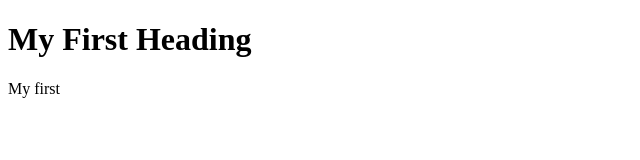
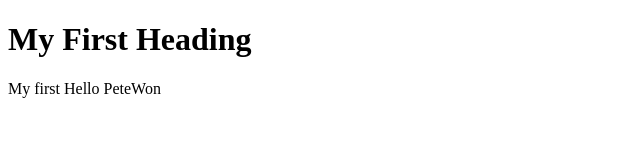
Before and after one commit to Hermie-Wormie/Phishing-Email-Detection, a plain HTML site: page index.html in a window 1280 px wide. Shown: the whole page, without its empty margins (0-640 px from the left). Drawn offline with Linux system fonts and the light colour scheme.

Commit message:
Test Push

```diff
--- a/index.html
+++ b/index.html
@@ -3,7 +3,7 @@
 <body>
 
 <h1>My First Heading</h1>
-<p>My first <paragraph class="mm"></paragraph></p>
+<p>My first <paragraph>Hello PeteWon</paragraph></p>
 
 </body>
 </html>
```
